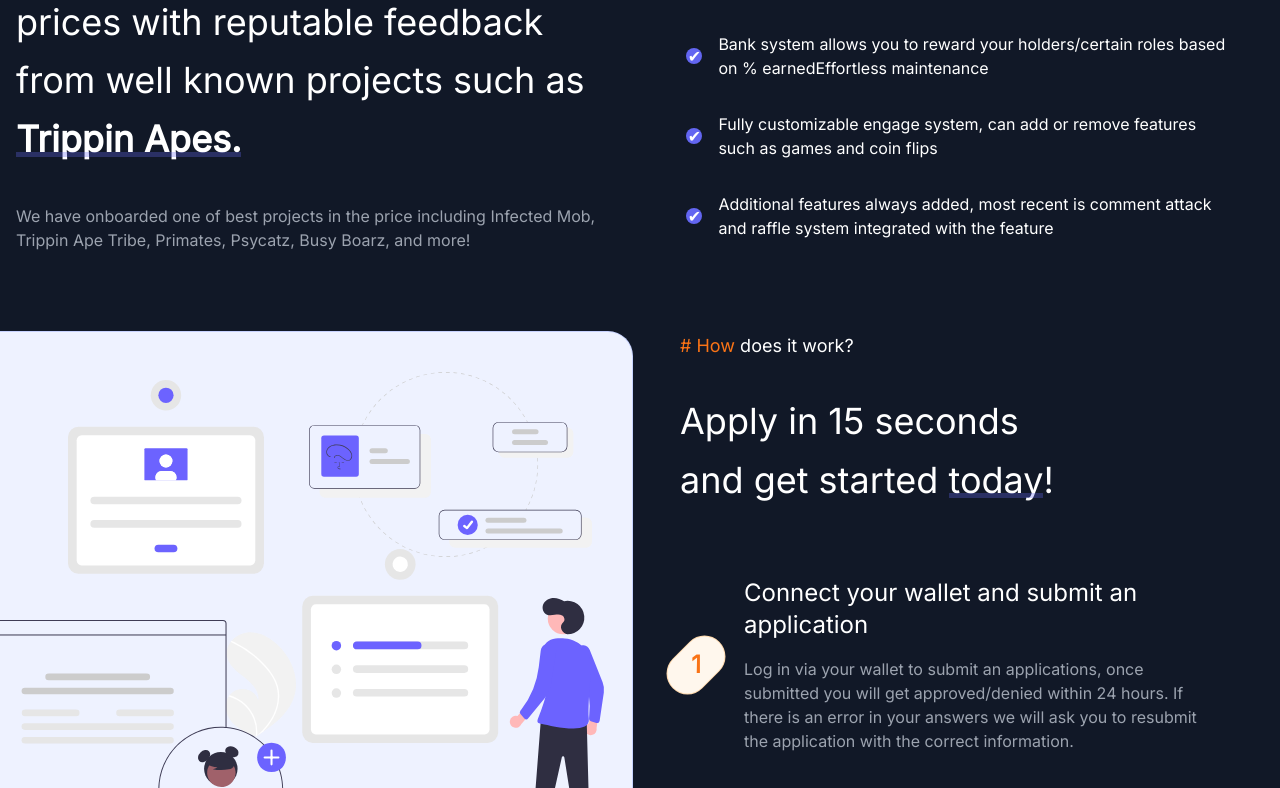
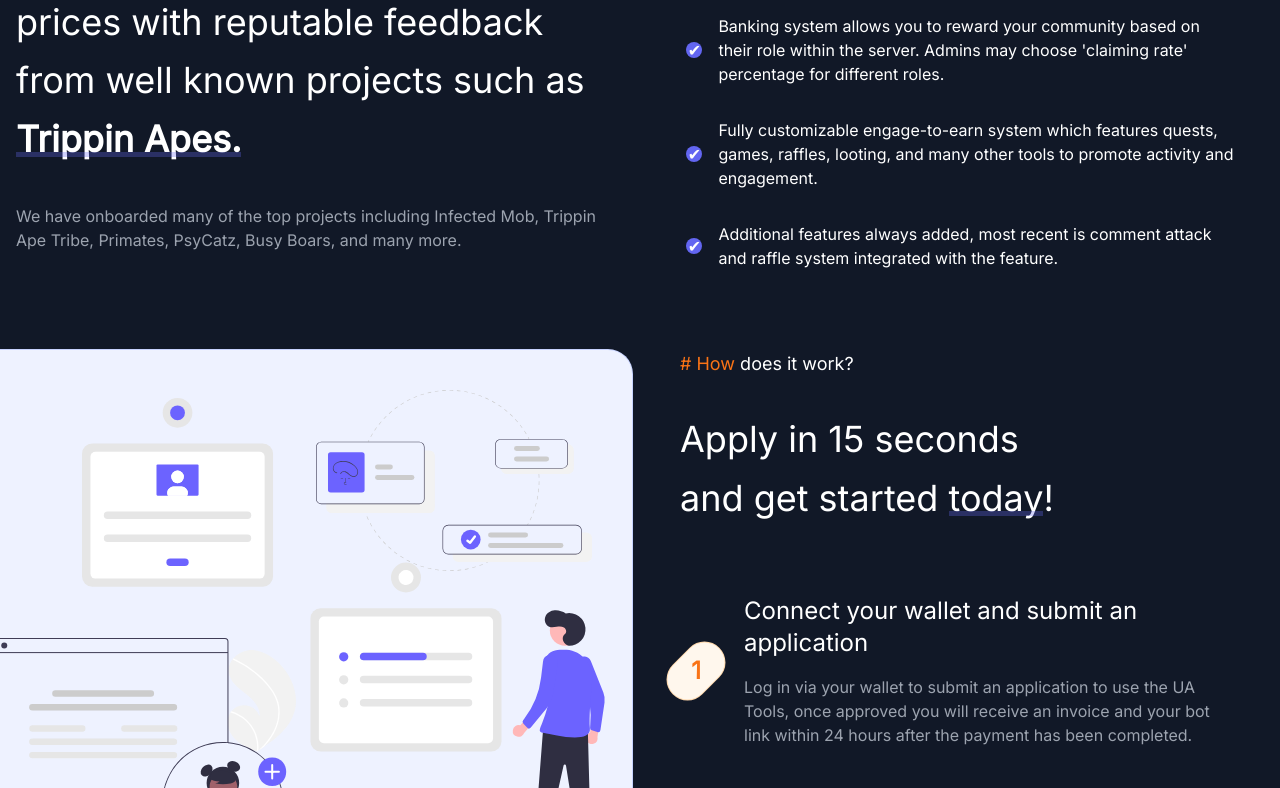
Before and after one commit to jhigger/ua-client-page, a Next.js app: page / in a window 1280 px wide. Shown: the part 1732-2520 px from the top of the page. Built offline with nearby package versions, Linux system fonts and the light colour scheme.

Commit message:
update content

```diff
--- a/src/components/How.tsx
+++ b/src/components/How.tsx
@@ -57,7 +57,7 @@
 			color: "bg-orange-50 ring-orange-200 text-orange-500",
 			heading: "Connect your wallet and submit an application",
 			content:
-				"Log in via your wallet to submit an applications, once submitted you will get approved/denied within 24 hours. If there is an error in your answers we will ask you to resubmit the application with the correct information.",
+				"Log in via your wallet to submit an application to use the UA Tools, once approved you will receive an invoice and your bot link within 24 hours after the payment has been completed.",
 		},
 		{
 			color: "bg-green-50 ring-green-200 text-green-500",
--- a/src/components/Why.tsx
+++ b/src/components/Why.tsx
@@ -16,9 +16,9 @@
 					</span>
 				</h2>
 				<p className="text-gray-400">
-					We have onboarded one of best projects in the price
-					including Infected Mob, Trippin Ape Tribe, Primates,
-					Psycatz, Busy Boarz, and more!
+					We have onboarded many of the top projects including
+					Infected Mob, Trippin Ape Tribe, Primates, PsyCatz, Busy
+					Boars, and many more.
 				</p>
 			</div>
 			<Tabs />
@@ -32,28 +32,28 @@
 		{
 			name: "Engage-To-Earn",
 			contents: [
-				"Allows users to easily like, RT, comment, and tweet to get rewarded",
-				"Bank system allows you to reward your holders/certain roles based on % earnedEffortless maintenance",
-				"Fully customizable engage system, can add or remove features such as games and coin flips",
-				"Additional features always added, most recent is comment attack and raffle system integrated with the feature",
+				"Allows users to easily like, RT, comment, and tweet to get rewarded.",
+				"Banking system allows you to reward your community based on their role within the server. Admins may choose 'claiming rate' percentage for different roles.",
+				"Fully customizable engage-to-earn system which features quests, games, raffles, looting, and many other tools to promote activity and engagement.",
+				"Additional features always added, most recent is comment attack and raffle system integrated with the feature.",
 			],
 		},
 		{
 			name: "Security Tools",
 			contents: [
-				"Allows you to keep your server safe with a simple verification system that can't be bypassed by bots",
-				"For sections such as announcements, OTC requirements to avoid hacks",
-				"Kick bots and spammers with a click of a button using our bot kicker, customizable",
-				"Additional security features implemented to keep servers safe",
+				"Allows you to keep your server safe with a simple verification system that can't be bypassed by bots.",
+				"For sections such as announcements, OTC requirements to avoid hacks.",
+				"Kick bots and spammers with a click of a button using our bot kicker, customizable.",
+				"Additional security features implemented to keep servers safe.",
 			],
 		},
 		{
 			name: "NFT Tools",
 			contents: [
-				"Price tracker, NFT listings, sales, and traditional trackers",
-				"Holder verification system customizable",
-				"Whitelist submission tool",
-				"Additional implementational for NFT tools as clients request",
+				"Price tracker, NFT listings, sales, and traditional trackers.",
+				"Holder verification system customizable.",
+				"Whitelist submission tool.",
+				"Additional implementational for NFT tools as clients request.",
 			],
 		},
 	];
```
